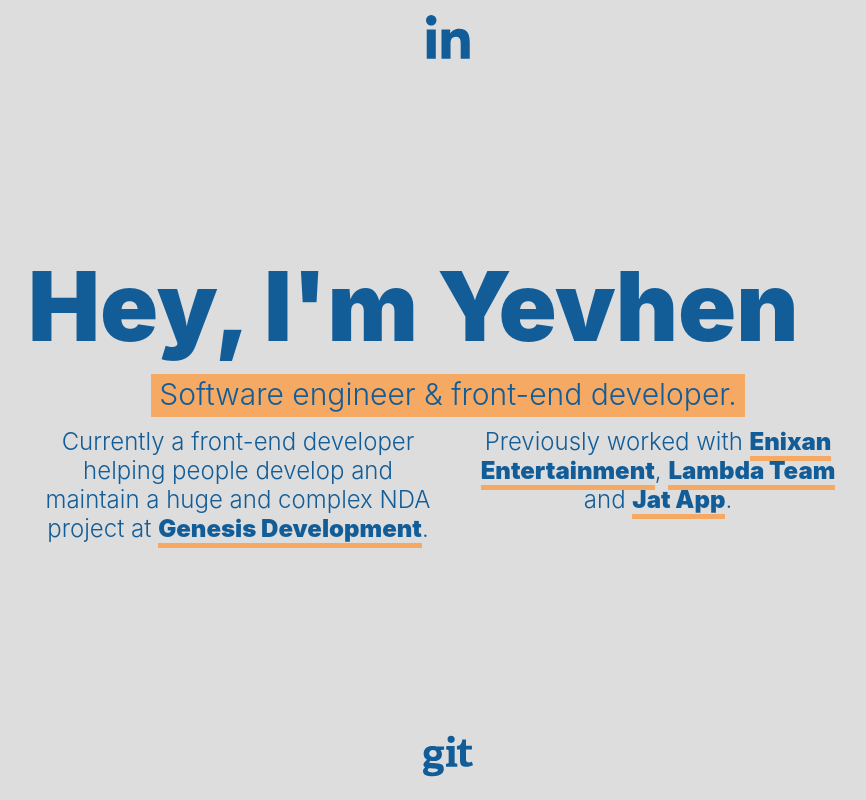
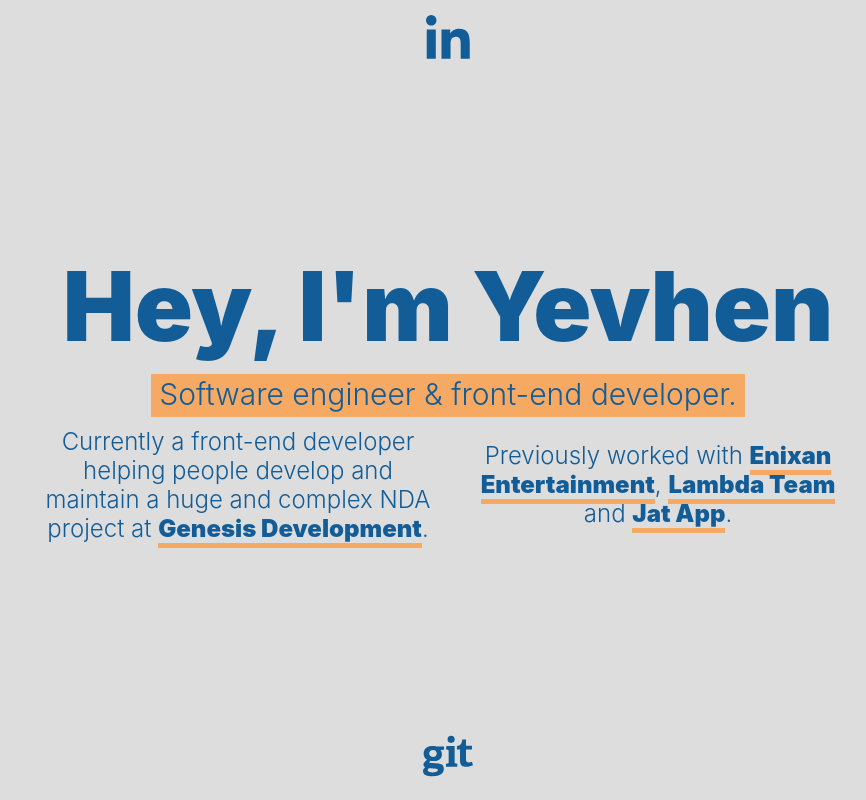
Before and after one commit to LtCodename/ltcodename, a React (Create React App) app: page / in a window 1280 px wide. Shown: the whole page, without its empty margins (192-1058 px from the left). Built offline with nearby package versions, Linux system fonts and the light colour scheme.

Commit message:
css polish

```diff
--- a/src/components/Main/Main.js
+++ b/src/components/Main/Main.js
@@ -32,17 +32,13 @@
         </IconWrapper>
       </LinksWrapper>
       <ContentWrapper>
-        <TitlesColumn alignItems={"flex-start"} width={"100%"}>
+        <TitlesColumn alignItems={"center"} width={"100%"}>
           <Title>Hey, I'm Yevhen</Title>
           <FlexRow width={"100%"}>
             <Subtitle>{`Software engineer & front-end developer.`}</Subtitle>
           </FlexRow>
         </TitlesColumn>
-        <WorkRow
-          justifyContent={"center"}
-          width={"100%"}
-          alignItems={"flex-start"}
-        >
+        <WorkRow justifyContent={"center"} width={"100%"} alignItems={"center"}>
           <WorkInfo>
             <WorkInfoParagraph>
               {`Currently a front-end developer helping people develop and maintain a huge and complex NDA project at `}
```
